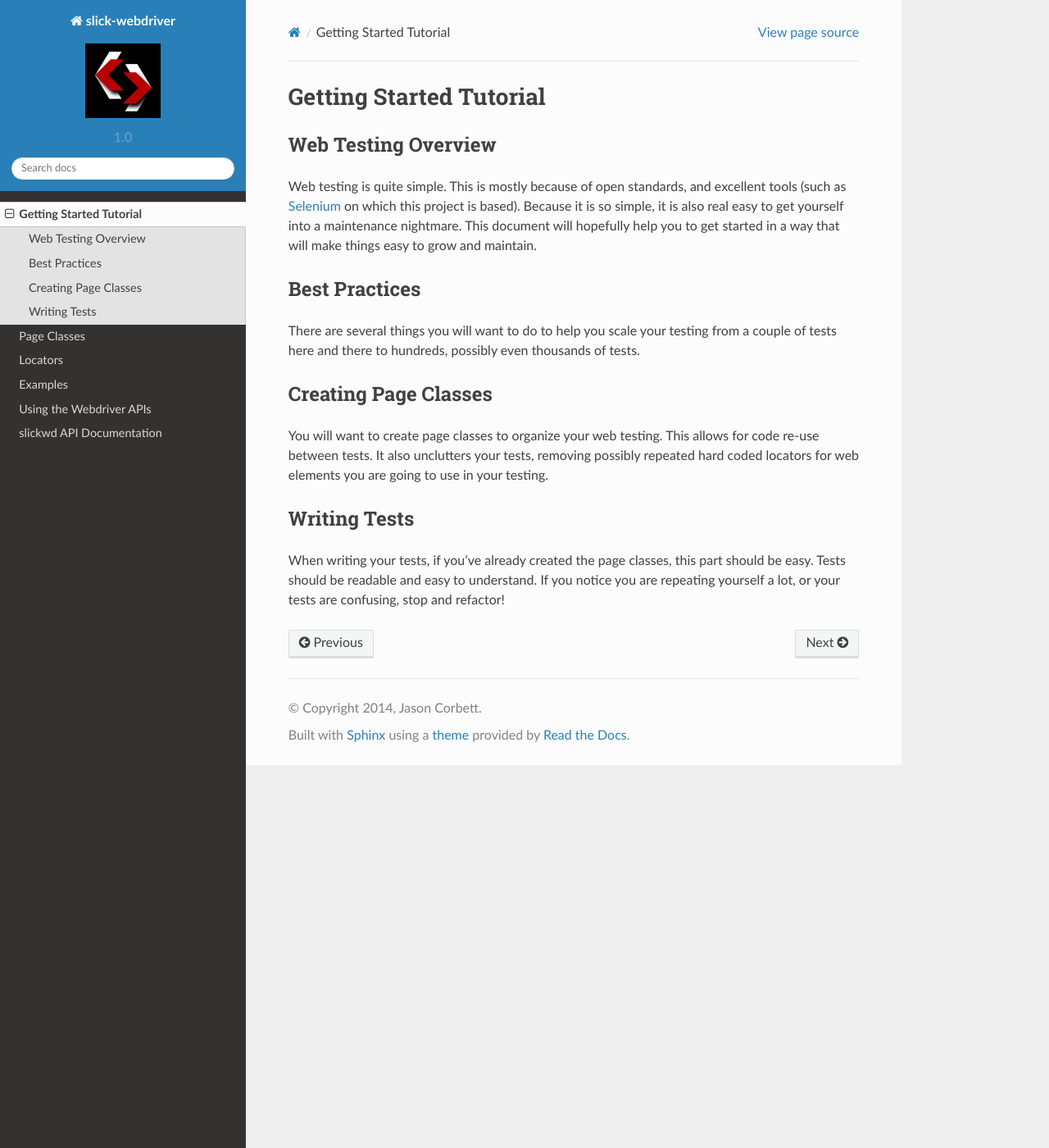
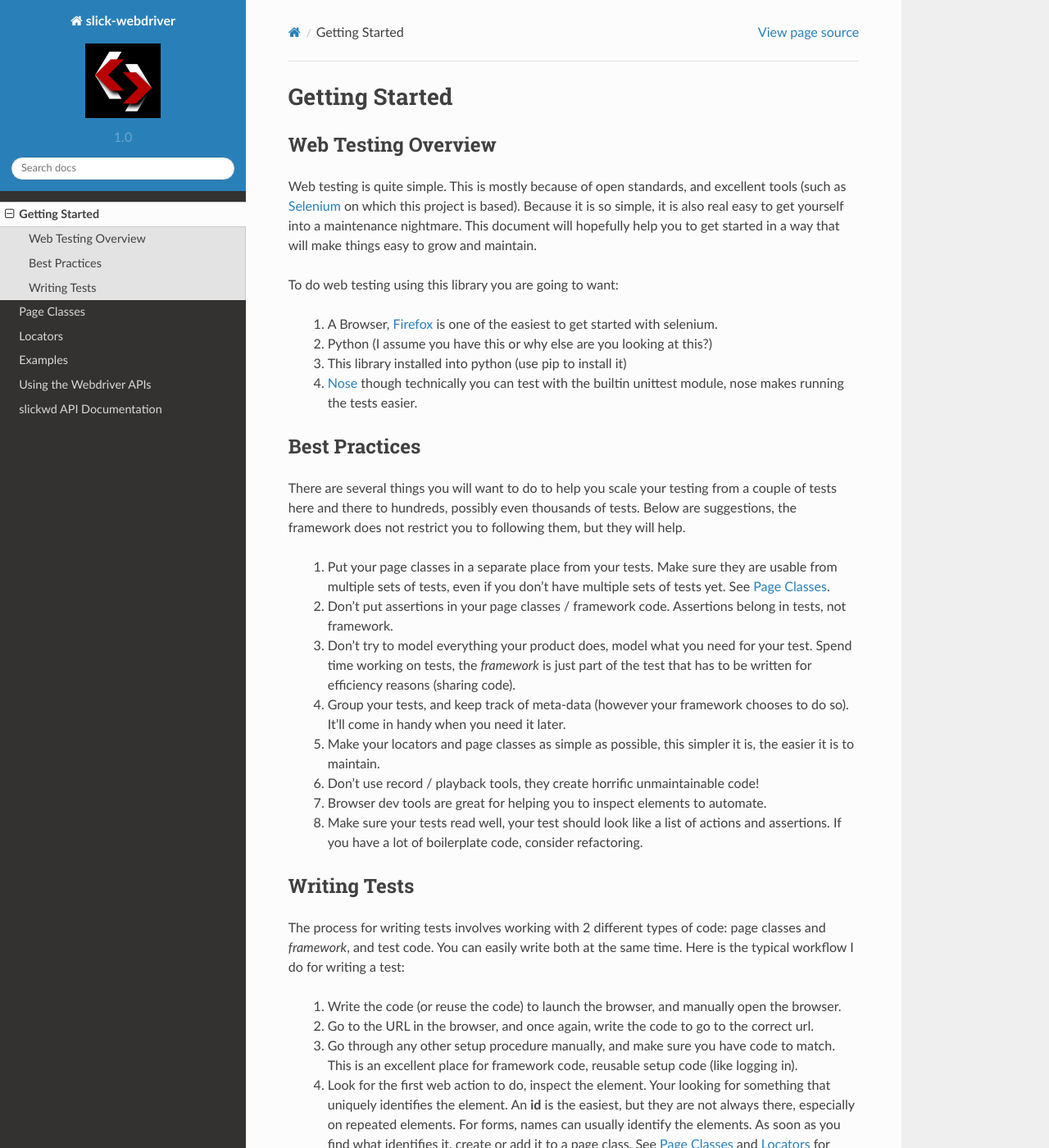
Before and after one commit to slickqa/slick-webdriver-python, a Sphinx documentation site: the page built from documentation/source/getting-started.rst, in a window 1280 px wide and 1400 px high. Shown: the whole window at 82% size. Built offline with Sphinx 7.4.7 and the Read the Docs theme 2.0.0, drawn with Linux system fonts in a browser that asks for light colours; some of the changed text lies outside the part shown.

Commit message:
first draft of getting-started document in

```diff
--- a/documentation/source/getting-started.rst
+++ b/documentation/source/getting-started.rst
@@ -1,5 +1,5 @@
-Getting Started Tutorial
-========================
+Getting Started
+===============
 
 .. toctree::
    :maxdepth: 2
@@ -12,22 +12,54 @@ Web testing is quite simple.  This is mostly because of open standards, and exce
 also real easy to get yourself into a maintenance nightmare.  This document will hopefully help you
 to get started in a way that will make things easy to grow and maintain.
 
+To do web testing using this library you are going to want:
+
+  1. A Browser, `Firefox <http://getfirefox.com>`_ is one of the easiest to get started with selenium.
+  2. Python (I assume you have this or why else are you looking at this?)
+  3. This library installed into python (use pip to install it)
+  4. `Nose <http://nose.readthedocs.org>`_ though technically you can test with the builtin unittest module, nose makes
+     running the tests easier.
+
 Best Practices
 --------------
 
 There are several things you will want to do to help you scale your testing from a couple of tests here and there to
-hundreds, possibly even thousands of tests.
+hundreds, possibly even thousands of tests.  Below are suggestions, the framework does not restrict you to following
+them, but they will help.
 
-Creating Page Classes
----------------------
-
-You will want to create page classes to organize your web testing.  This allows for code
-re-use between tests.  It also unclutters your tests, removing possibly repeated hard coded
-locators for web elements you are going to use in your testing.
+  1. Put your page classes in a separate place from your tests.  Make sure they are usable from multiple sets
+     of tests, even if you don't have multiple sets of tests yet. See :doc:`page-classes`.
+  2. Don't put assertions in your page classes / framework code.  Assertions belong in tests, not framework.
+  3. Don't try to model everything your product does, model what you need for your test.  Spend time working on tests,
+     the *framework* is just part of the test that has to be written for efficiency reasons (sharing code).
+  4. Group your tests, and keep track of meta-data (however your framework chooses to do so).  It'll come in handy when
+     you need it later.
+  5. Make your locators and page classes as simple as possible, this simpler it is, the easier it is to maintain.
+  6. Don't use record / playback tools, they create horrific unmaintainable code!
+  7. Browser dev tools are great for helping you to inspect elements to automate.
+  8. Make sure your tests read well, your test should look like a list of actions and assertions.  If you have a lot
+     of boilerplate code, consider refactoring.
 
 Writing Tests
 -------------
 
-When writing your tests, if you've already created the page classes, this part should be easy.
-Tests should be readable and easy to understand.  If you notice you are repeating yourself
-a lot, or your tests are confusing, stop and refactor!
+The process for writing tests involves working with 2 different types of code: page classes and *framework*, and test
+code.  You can easily write both at the same time.  Here is the typical workflow I do for writing a test:
+
+  1. Write the code (or reuse the code) to launch the browser, and manually open the browser.
+  2. Go to the URL in the browser, and once again, write the code to go to the correct url.
+  3. Go through any other setup procedure manually, and make sure you have code to match.  This is an excellent place
+     for framework code, reusable setup code (like logging in).
+  4. Look for the first web action to do, inspect the element.  Your looking for something that uniquely identifies the
+     element.  An **id** is the easiest, but they are not always there, especially on repeated elements.  For forms,
+     names can usually identify the elements.  As soon as you find what identifies it, create or add it to a page class.
+     See :doc:`page-classes` and :doc:`locators` for more details.
+  5. Keep adding code to exercise the web site, but look for places where you need to assert that things are progressing.
+     Don't be afraid to add assertions in the middle, make sure every step works properly.
+
+I think that writing the automation, while manually executing the test is the easiest way to create a good test.
+However, with this method you need to watch out for where it would break, or show errors when it's not working.  You
+might need to look for elements that are there to display errors and assert that they are empty.
+
+Tests should be readable and easy to understand.  If you notice you are repeating yourself a lot, or your tests
+are confusing, stop and fix it!
```
